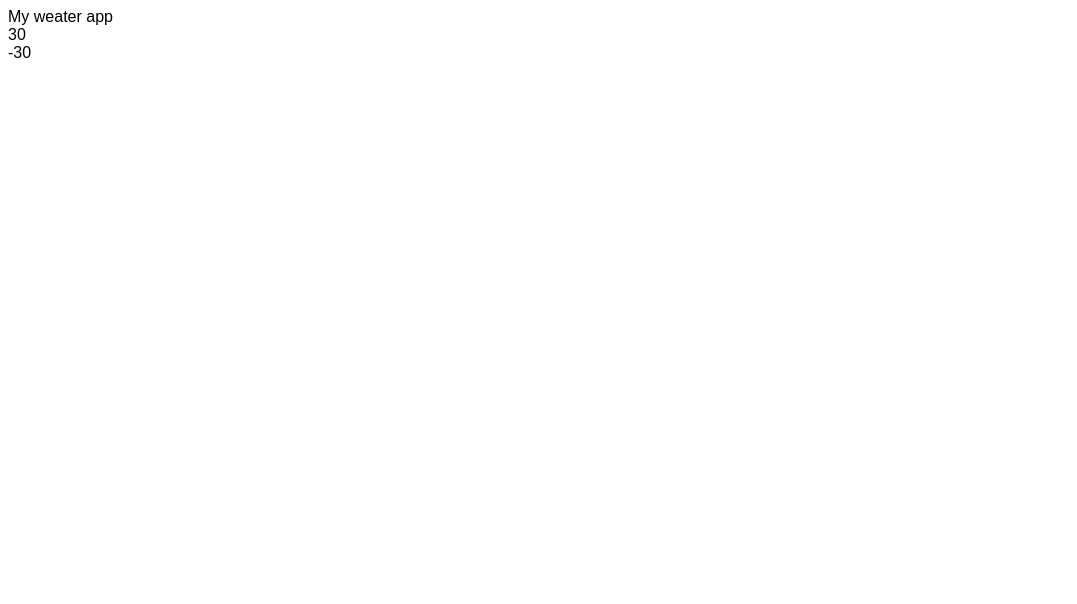
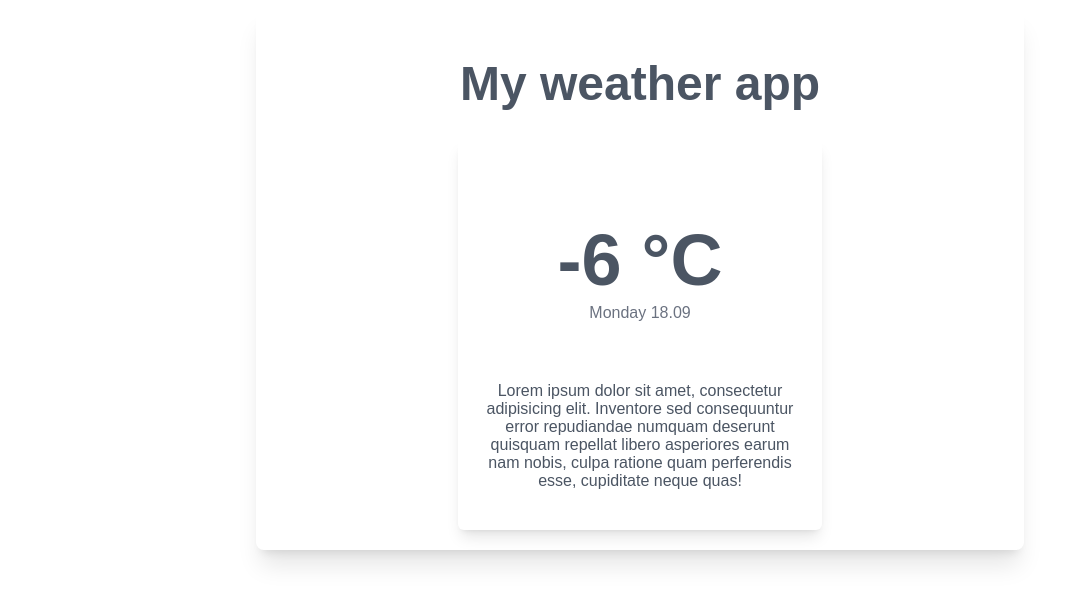
Before and after one commit to burydmitri/weather-app, a Vue app in the folder vite-project/: page / in a window 1280 px wide. Shown: the top 604 px of the page, without its empty margins (0-1077 px from the left). Built offline with nearby package versions, Linux system fonts and the light colour scheme; a web font is replaced by a local one.

Commit message:
upgrade App.vue and WeatherSection component
+ test Pinia getters

```diff
--- a/vite-project/src/App.vue
+++ b/vite-project/src/App.vue
@@ -1,18 +1,20 @@
 <template>
-  <header class="header">
-    My weater app
-  </header>
-  <main class="main">
-    <WeatherSection :forecast="forecastStore.forecast"/>
-  </main>
+    <main class="flex justify-center">
+      <div class="w-full max-w-screen-md p-5 shadow-xl rounded-lg">
+
+        <h1 class="text-center text-5xl text-text-color">
+          My weather app
+        </h1>
+
+        <WeatherSection />
+
+      </div>
+    </main>
 </template>
 
 <script setup>
-  // import { WeatherSection } from './components/weatherSection.vue'
   import WeatherSection from './components/weatherSection.vue'
-  import { useForecastStore } from './stores/forecast-store';
 
-  const forecastStore = useForecastStore();
 </script>
 
 <style scoped>
--- a/vite-project/src/components/WeatherSection.vue
+++ b/vite-project/src/components/WeatherSection.vue
@@ -1,18 +1,36 @@
 <template>
-    <div>
-        <div v-for="day in forecast">
-            {{ day.t }}
-        </div>
+    <div v-if="showAverageValues">
+        <Card class="shadow-lg w-[50%] min-w-80 m-auto">
+            <template #title>{{ averageValues.avgT }} °C</template>
+            <template #subtitle>Monday 18.09</template>
+            <template #content>
+                <p class="m-0">
+                    Lorem ipsum dolor sit amet, consectetur adipisicing elit. Inventore sed consequuntur error repudiandae numquam deserunt quisquam repellat libero asperiores earum nam nobis, culpa ratione quam perferendis esse, cupiditate neque
+                    quas!
+                </p>
+            </template>
+        </Card>
+    </div>
+    <div v-else class="flex gap-3 justify-between flex-wrap">
+        <Card
+            v-for="day in forecast"
+            class="shadow-lg w-[48%] min-w-80 m-auto"
+        >
+            <template #title>{{ day.t }} °C</template>
+            <template #subtitle>Monday 18.09</template>
+            <template #content>
+                <p class="m-0">
+                    Lorem ipsum dolor sit amet, consectetur adipisicing elit. Inventore sed consequuntur error repudiandae numquam deserunt quisquam repellat libero asperiores earum nam nobis, culpa ratione quam perferendis esse, cupiditate neque
+                    quas!
+                </p>
+            </template>
+        </Card>
     </div>
 </template>
 
 <script setup>
-    const props = defineProps({
-        forecast: {
-            type: Array,
-            required: true,
-            default: () => []
-        },
-    })
+    import { useForecastStore } from '../stores/forecast-store'
+    import Card from 'primevue/card';
 
+    const {forecast, showAverageValues, averageValues} = useForecastStore();
 </script>
--- a/vite-project/src/stores/forecast-store.js
+++ b/vite-project/src/stores/forecast-store.js
@@ -3,8 +3,26 @@ import { defineStore } from 'pinia'
 export const useForecastStore = defineStore('forecast', {
     state: () => ({
         forecast: [
-            {t: 30},
-            {t: -30}
-        ]
-    })
+            {t: 13},
+            {t: -26}
+        ],
+        showAverageValues: true
+    }),
+    getters: {
+        averageValues() {
+            const newForecast = {
+                avgT: 0,
+            }
+
+            this.forecast.forEach((day) => {
+                newForecast.avgT += day.t
+            })
+
+            for(let key in newForecast) {
+                newForecast[key] = Math.round(newForecast[key] / this.forecast.length)
+            }
+
+            return newForecast
+        }
+    }
 })
```
